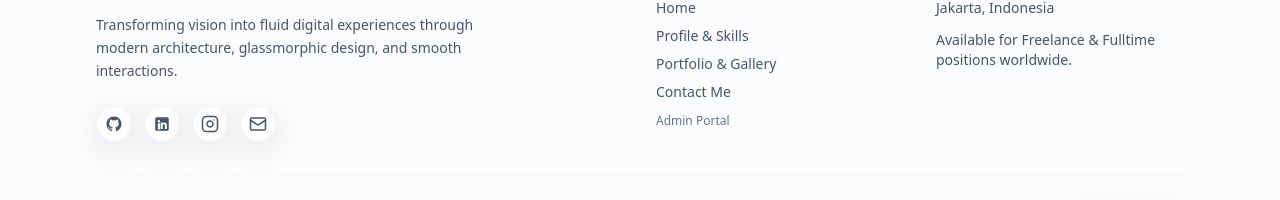
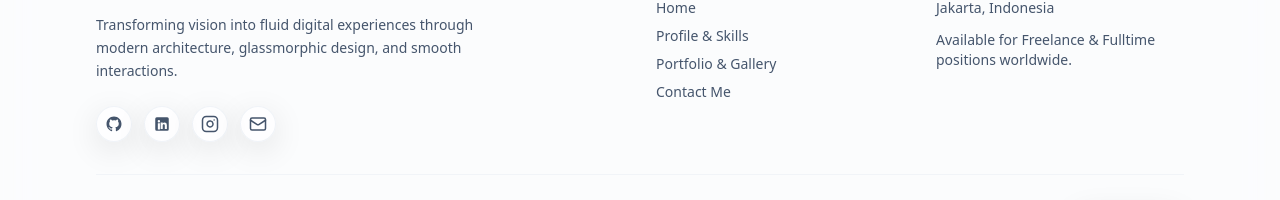
Before and after one commit to jaidavenggineernes-pixel/portofolio, a Next.js app: page / in a window 1280 px wide. Shown: the part 2057-2257 px from the top of the page. Built offline with nearby package versions, Linux system fonts and the light colour scheme; no server answers; the database is empty.

Commit message:
ui: remove admin portal link from footer

```diff
--- a/src/components/Footer.tsx
+++ b/src/components/Footer.tsx
@@ -82,9 +82,6 @@ export default function Footer() {
               <li>
                 <Link href="/contact" className="hover:text-cyan-400 transition-colors">Contact Me</Link>
               </li>
-              <li>
-                <Link href="/admin/login" className="hover:text-cyan-400 text-xs text-slate-500 dark:text-slate-500 transition-colors">Admin Portal</Link>
-              </li>
             </ul>
           </div>
 
```
